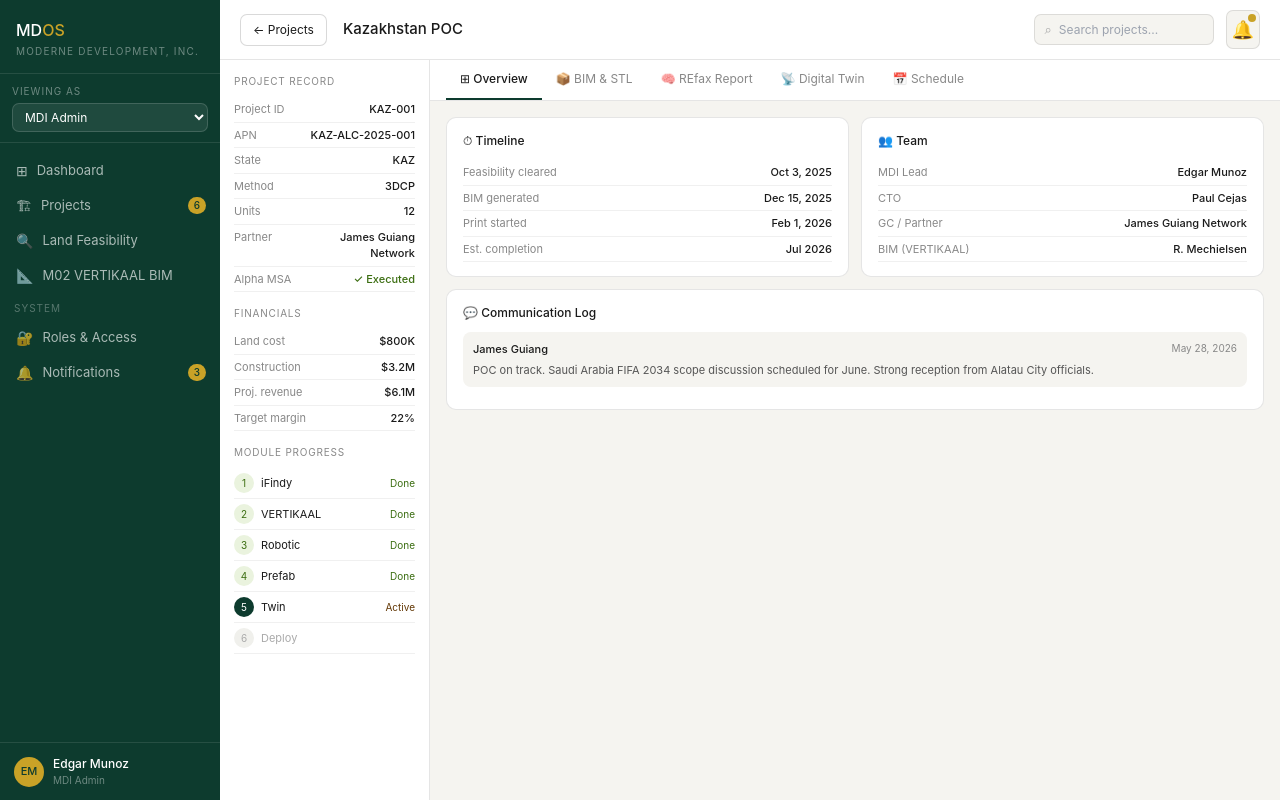
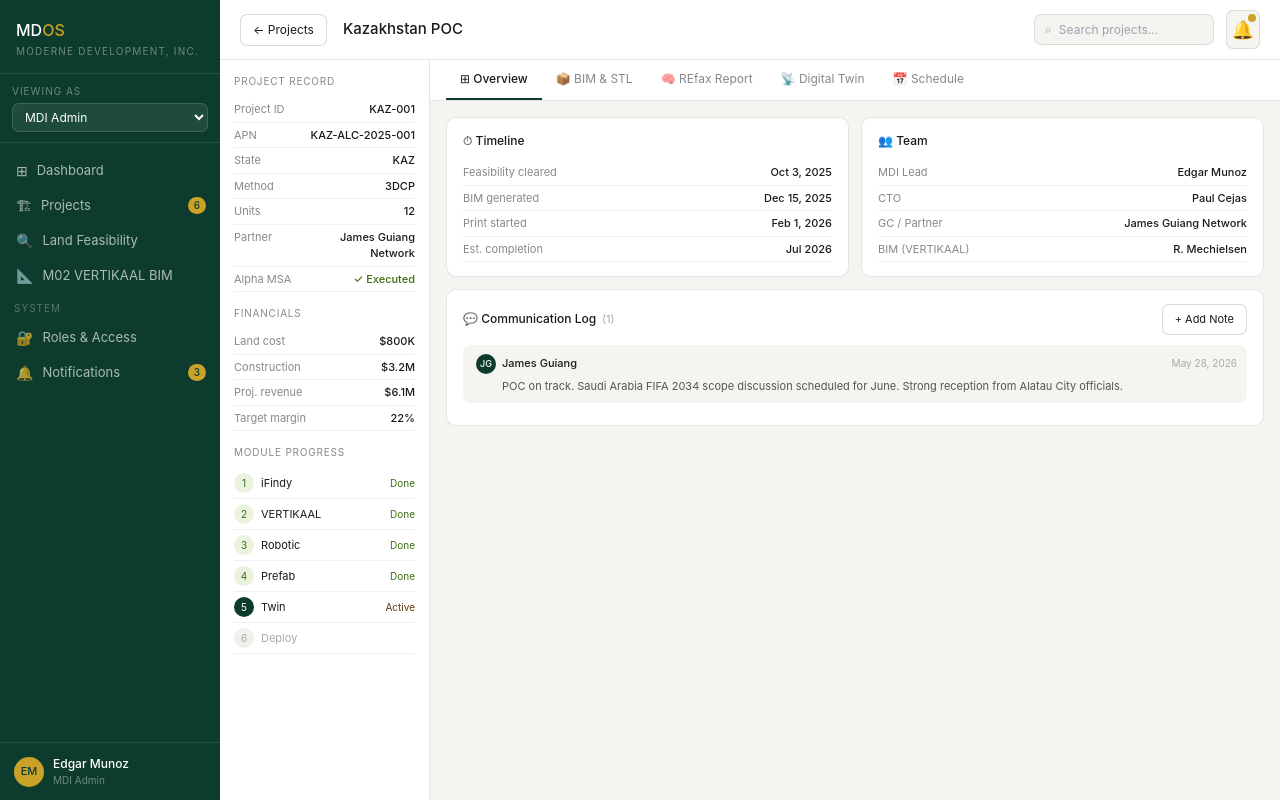
Before and after one commit to edgaramunoz1994-ai/MDOS, a Next.js app: page /dashboard in a window 1280 px wide. Both pictures are taken after a click on the element 1008 px from the left and 429 px from the top of the page. Built offline with nearby package versions, Linux system fonts and the light colour scheme.

Commit message:
Add live Communication Log — post notes per project

```diff
--- a/src/components/MDOSApp.tsx
+++ b/src/components/MDOSApp.tsx
@@ -942,6 +942,11 @@ export default function MDOSApp() {
   const [role, setRole] = useState<Role>('admin')
   const [view, setView] = useState<View>('dashboard')
   const [activeProject, setActiveProject] = useState(PROJECTS[0])
+  const [commsMap, setCommsMap] = useState<Record<string,{author:string,date:string,body:string}[]>>(
+    () => Object.fromEntries(PROJECTS.map(p => [p.id, p.comms]))
+  )
+  const [newNote, setNewNote] = useState('')
+  const [noteAuthor, setNoteAuthor] = useState('')
   const [projectTab, setProjectTab] = useState<'overview'|'bim'|'refax'|'twin'|'schedule'>('overview')
   const [notifToggles, setNotifToggles] = useState<Record<string,{teams:boolean,email:boolean}>>(() =>
     Object.fromEntries(NOTIF_EVENTS.map(e => [e.key, {teams:e.teams, email:e.email}]))
@@ -1251,9 +1256,14 @@ export default function MDOSApp() {
     </div>
   )
 
-  const OverviewTab = ({p}:{p:typeof PROJECTS[0]}) => (
-    <div>
-      <div style={{display:'grid',gridTemplateColumns:'1fr 1fr',gap:12,marginBottom:12}}>
+  const OverviewTab = ({p}:{p:typeof PROJECTS[0]}) => {
+    const comms = commsMap[p.id] || p.comms
+    const [draft, setDraft] = useState('')
+    const [draftAuthor, setDraftAuthor] = useState('')
+    const [expanded, setExpanded] = useState(false)
+    return (
+      <div style={{display:'flex',flexDirection:'column',gap:12}}>
+        <div style={{display:'grid',gridTemplateColumns:'1fr 1fr',gap:12}}>
           <div className="panel" style={{marginBottom:0}}>
             <div style={{fontWeight:500,fontSize:12,marginBottom:10}}>⏱ Timeline</div>
             {[['Feasibility cleared',p.startDate],['BIM generated',p.bimDate||'—'],['Print started',p.printDate||'—'],['Est. completion',p.estCompletion]].map(([l,v])=>(
@@ -1272,20 +1282,61 @@ export default function MDOSApp() {
           </div>
         </div>
         <div className="panel">
-        <div style={{fontWeight:500,fontSize:12,marginBottom:10}}>💬 Communication Log</div>
-        {p.comms.length === 0 && <div style={{fontSize:12,color:'#aaa',textAlign:'center',padding:'20px 0'}}>No communications yet</div>}
-        {p.comms.map((c,i)=>(
-          <div key={i} style={{background:'#f5f4f0',borderRadius:8,padding:'9px 10px',marginBottom:8}}>
-            <div style={{display:'flex',justifyContent:'space-between',marginBottom:4}}>
+          <div style={{display:'flex',justifyContent:'space-between',alignItems:'center',marginBottom:10}}>
+            <div style={{fontWeight:500,fontSize:12}}>
+              💬 Communication Log
+              <span style={{fontSize:11,color:'#aaa',fontWeight:400,marginLeft:6}}>({comms.length})</span>
+            </div>
+            <button className="btn" onClick={()=>setExpanded(e=>!e)} style={{fontSize:11}}>
+              {expanded ? '✕ Cancel' : '+ Add Note'}
+            </button>
+          </div>
+          {expanded && (
+            <div style={{background:'#f0f7f4',border:'0.5px solid #b8ddd0',borderRadius:8,padding:12,marginBottom:12}}>
+              <div style={{marginBottom:8}}>
+                <label style={{display:'block',fontSize:11,color:'#555',marginBottom:3,fontWeight:500}}>Your name</label>
+                <input value={draftAuthor} onChange={e=>setDraftAuthor(e.target.value)}
+                  placeholder={user.name}
+                  style={{width:'100%',fontSize:12,padding:'5px 8px',border:'0.5px solid rgba(0,0,0,0.15)',borderRadius:7,background:'#fff'}}/>
+              </div>
+              <div style={{marginBottom:10}}>
+                <label style={{display:'block',fontSize:11,color:'#555',marginBottom:3,fontWeight:500}}>Note *</label>
+                <textarea value={draft} onChange={e=>setDraft(e.target.value)}
+                  placeholder="Add a project note, update, or action item..."
+                  style={{width:'100%',height:80,resize:'vertical',fontSize:12,padding:'6px 8px',border:'0.5px solid rgba(0,0,0,0.15)',borderRadius:7,background:'#fff',fontFamily:'inherit'}}/>
+              </div>
+              <div style={{display:'flex',gap:8,justifyContent:'flex-end'}}>
+                <button className="btn" style={{fontSize:11}} onClick={()=>{setExpanded(false);setDraft('');setDraftAuthor('')}}>Cancel</button>
+                <button className="btn btn-primary" style={{fontSize:11}} disabled={!draft.trim()}
+                  onClick={()=>{addComm(p.id,draft,draftAuthor);setExpanded(false);setDraftAuthor('')}}>
+                  Post Note
+                </button>
+              </div>
+            </div>
+          )}
+          {comms.length===0 && !expanded && (
+            <div style={{fontSize:12,color:'#aaa',textAlign:'center',padding:'20px 0'}}>No communications yet — add the first note</div>
+          )}
+          {comms.map((c:any,i:number)=>(
+            <div key={i} style={{background:'#f5f4f0',borderRadius:8,padding:'9px 10px',marginBottom:8,
+              borderLeft:i===0&&(commsMap[p.id]||[]).length>(p.comms||[]).length?'3px solid var(--mdi-gold)':'3px solid transparent'}}>
+              <div style={{display:'flex',justifyContent:'space-between',marginBottom:4,alignItems:'center'}}>
+                <div style={{display:'flex',alignItems:'center',gap:6}}>
+                  <div style={{width:20,height:20,borderRadius:'50%',background:'var(--mdi-green)',color:'#fff',display:'flex',alignItems:'center',justifyContent:'center',fontSize:9,fontWeight:500,flexShrink:0}}>
+                    {c.author.split(' ').map((n:string)=>n[0]).join('').slice(0,2).toUpperCase()}
+                  </div>
                   <span style={{fontWeight:500,fontSize:11}}>{c.author}</span>
-              <span style={{fontSize:10,color:'#888'}}>{c.date}</span>
-            </div>
-            <div style={{fontSize:11,color:'#555',lineHeight:1.5}}>{c.body}</div>
-          </div>
-        ))}
-      </div>
-    </div>
-  )
+                </div>
+                <span style={{fontSize:10,color:'#aaa'}}>{c.date}</span>
+              </div>
+              <div style={{fontSize:11,color:'#555',lineHeight:1.5,paddingLeft:26}}>{c.body}</div>
+            </div>
+          ))}
+        </div>
+      </div>
+    )
+  }
+
 
   const BimTab = ({p}:{p:typeof PROJECTS[0]}) => (
     <div>
@@ -1685,6 +1736,20 @@ export default function MDOSApp() {
     if (activeProject?.id === id) setView('projects')
   }
 
+  const addComm = (projectId: string, body: string, author: string) => {
+    if (!body.trim()) return
+    const entry = {
+      author: author.trim() || user.name,
+      date: new Date().toLocaleDateString('en-US', {month:'short', day:'numeric', year:'numeric'}),
+      body: body.trim(),
+    }
+    setCommsMap(prev => ({
+      ...prev,
+      [projectId]: [entry, ...(prev[projectId] || [])],
+    }))
+    setNewNote('')
+  }
+
   // ── App shell  // ── App shell ─────────────────────────────────────────────────────────────────
   return (
     <div style={{display:'flex',height:'100vh',overflow:'hidden'}}>
```
Lines whose indentation alone changed are shown as unchanged.
